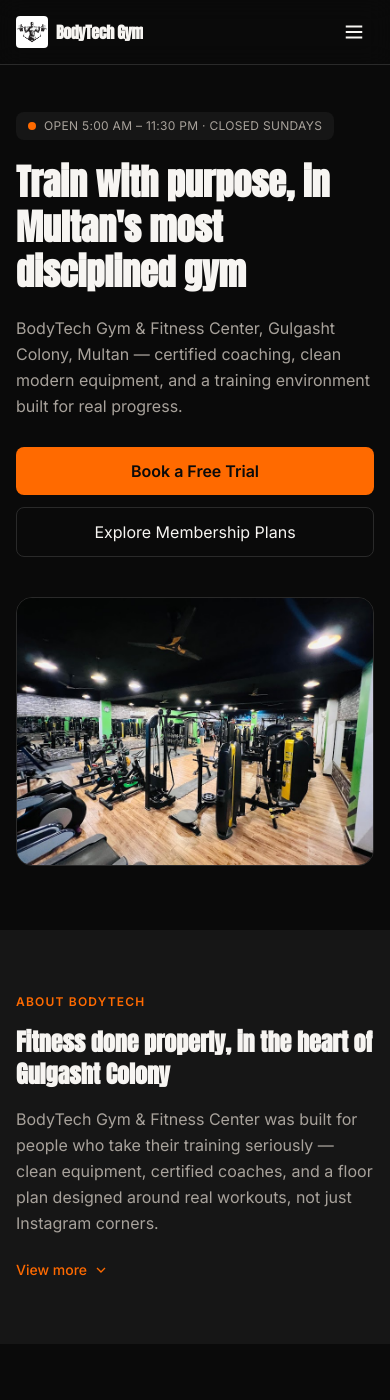
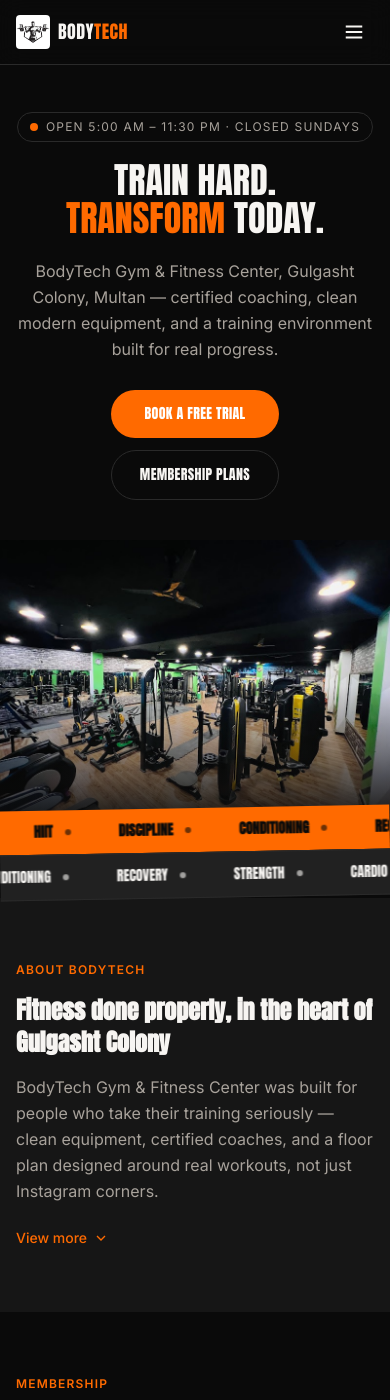
Before and after one commit to asmashahzadi764-alt/bodytech-gym-nextjs, a Next.js app: page / in a window 390 px wide. Shown: the top 1400 px of the page. Built offline with nearby package versions, Linux system fonts and the light colour scheme.

Commit message:
feat(ui): add responsive navbar, hero section, and scrolling ticker

```diff
--- a/app/components/Hero.js
+++ b/app/components/Hero.js
@@ -1,17 +1,19 @@
 import Image from "next/image";
+import Ticker from "./Ticker";
 
 export default function Hero() {
   return (
-    <section id="hero" className="pt-28 pb-16 px-4 sm:px-6">
-      <div className="max-w-6xl mx-auto grid grid-cols-1 md:grid-cols-2 gap-10 items-center">
-        <div className="flex flex-col gap-5">
-          <span className="inline-flex w-fit items-center gap-2 px-3 py-1.5 rounded-lg bg-surface text-xs text-muted uppercase tracking-wide">
+    <section id="hero" className="pt-28">
+      <div className="max-w-4xl mx-auto px-4 sm:px-6 flex flex-col items-center text-center gap-5">
+        <span className="inline-flex w-fit items-center gap-2 px-3 py-1.5 rounded-full border border-border text-xs text-muted uppercase tracking-widest">
           <span className="w-2 h-2 rounded-full bg-accent" />
           Open 5:00 AM – 11:30 PM · Closed Sundays
         </span>
 
-          <h1 className="font-display font-bold text-4xl sm:text-5xl leading-tight text-text">
-            Train with purpose, in Multan&apos;s most disciplined gym
+        <h1 className="font-display uppercase text-4xl sm:text-6xl leading-[1.05] text-text">
+          Train Hard.
+          <br />
+          <span className="text-accent">Transform</span> Today.
         </h1>
 
         <p className="text-muted text-base sm:text-lg leading-relaxed max-w-lg">
@@ -22,29 +24,31 @@
         <div className="flex flex-col sm:flex-row gap-3 pt-2">
           <a
             href="#contact"
-              className="inline-flex items-center justify-center rounded-lg bg-accent hover:bg-accentDark text-base font-semibold px-6 py-3 transition-colors"
+            className="inline-flex items-center justify-center rounded-full bg-accent hover:bg-accentDark text-white font-display uppercase tracking-wide text-sm px-7 py-3.5 transition-colors"
           >
             Book a Free Trial
           </a>
           <a
             href="#plans"
-              className="inline-flex items-center justify-center rounded-lg border border-border text-text hover:bg-surface px-6 py-3 transition-colors"
+            className="inline-flex items-center justify-center rounded-full border border-border text-text hover:bg-surface font-display uppercase tracking-wide text-sm px-7 py-3.5 transition-colors"
           >
-              Explore Membership Plans
+            Membership Plans
           </a>
         </div>
       </div>
 
-        <div className="relative w-full aspect-[4/3] sm:aspect-[16/10] rounded-2xl overflow-hidden border border-border">
+      <div className="relative w-full aspect-[4/3] sm:aspect-[16/9] mt-10 overflow-hidden">
         <Image
           src="/images/hero-main.jpg"
           alt="Members training on the gym floor at BodyTech Gym Multan"
           fill
           priority
-            className="object-cover"
+          className="object-cover object-top"
         />
+        <div className="absolute inset-0 bg-gradient-to-t from-base via-transparent to-transparent" />
       </div>
-      </div>
+
+      <Ticker />
     </section>
   );
 }
--- a/app/components/Navbar.js
+++ b/app/components/Navbar.js
@@ -22,12 +22,12 @@
           <Image
             src="/images/logo.png"
             alt="BodyTech Gym logo"
-            width={32}
-            height={32}
+            width={34}
+            height={34}
             className="rounded"
           />
-          <span className="font-display font-semibold text-text tracking-tight truncate">
-            BodyTech Gym
+          <span className="font-display text-lg tracking-wide text-text truncate">
+            BODY<span className="text-accent">TECH</span>
           </span>
         </div>
 
@@ -47,7 +47,7 @@
         <div className="hidden md:block">
           <a
             href="#contact"
-            className="inline-flex items-center justify-center rounded-lg bg-accent hover:bg-accentDark text-base font-semibold text-sm px-4 py-2 transition-colors"
+            className="inline-flex items-center justify-center rounded-lg bg-accent hover:bg-accentDark text-white font-semibold text-sm px-4 py-2 transition-colors"
           >
             Book a Trial
           </a>
@@ -87,7 +87,7 @@
           <a
             href="#contact"
             onClick={() => setOpen(false)}
-            className="mt-2 inline-flex items-center justify-center rounded-lg bg-accent text-base font-semibold text-sm px-4 py-3"
+            className="mt-2 inline-flex items-center justify-center rounded-lg bg-accent text-white font-semibold text-sm px-4 py-3"
           >
             Book a Trial
           </a>
--- /dev/null
+++ b/app/components/Ticker.js
@@ -0,0 +1,37 @@
+const WORDS = [
+  "STRENGTH", "CARDIO", "HIIT", "DISCIPLINE", "CONDITIONING", "RECOVERY",
+];
+
+function Row({ reverse = false }) {
+  const items = [...WORDS, ...WORDS];
+  return (
+    <div className="overflow-hidden">
+      <div
+        className={`ticker-track ${reverse ? "animate-marquee-reverse" : "animate-marquee"}`}
+      >
+        {items.map((word, i) => (
+          <span
+            key={i}
+            className="flex items-center gap-3 font-display uppercase text-sm sm:text-base px-6 py-3 whitespace-nowrap"
+          >
+            {word}
+            <span className="w-1.5 h-1.5 rounded-full bg-current opacity-60" />
+          </span>
+        ))}
+      </div>
+    </div>
+  );
+}
+
+export default function Ticker() {
+  return (
+    <div className="-rotate-1 -mt-6 relative z-10">
+      <div className="bg-accent text-ink font-semibold">
+        <Row />
+      </div>
+      <div className="bg-surfaceHigh text-text border-y border-border">
+        <Row reverse />
+      </div>
+    </div>
+  );
+}
```
Lines whose indentation alone changed are shown as unchanged.
